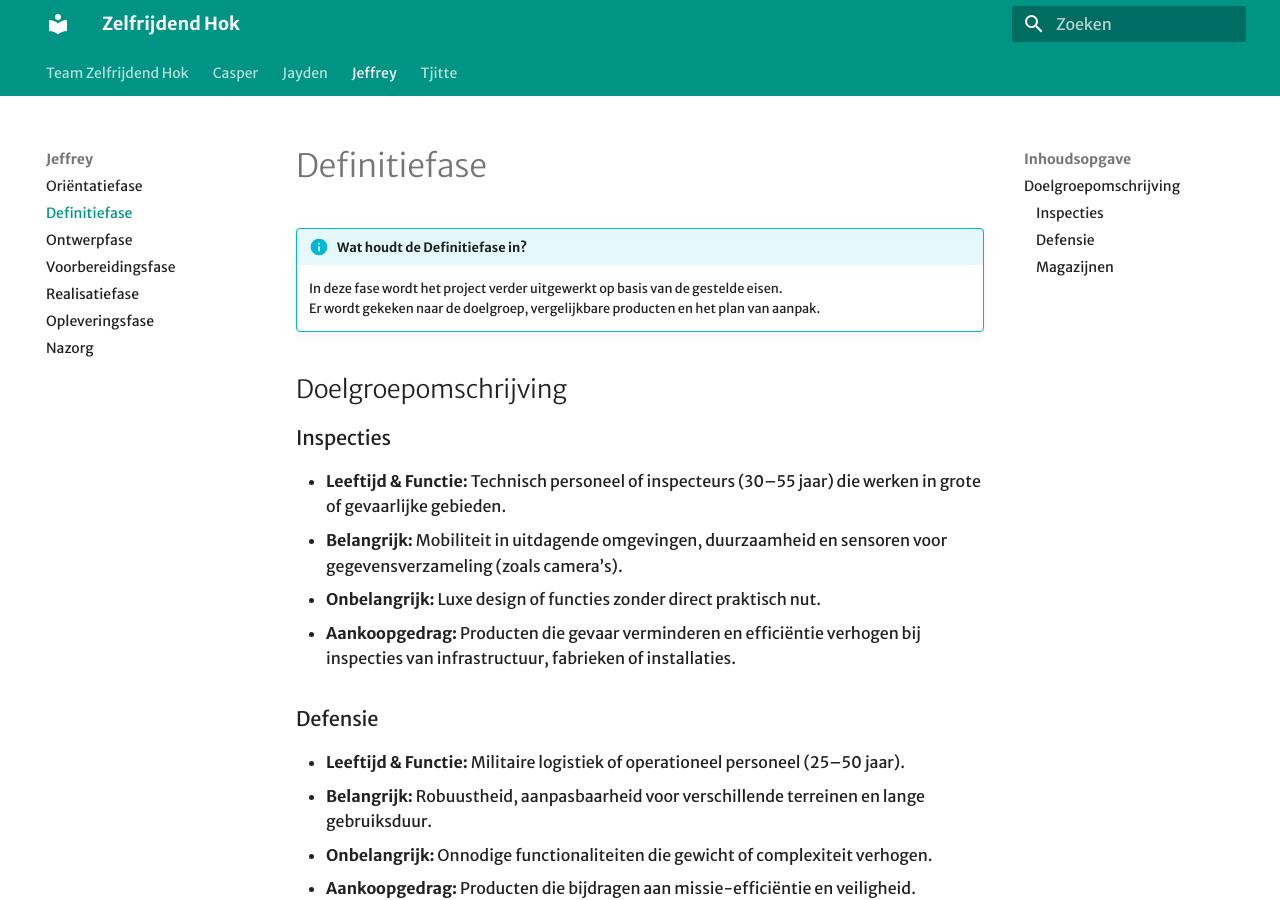
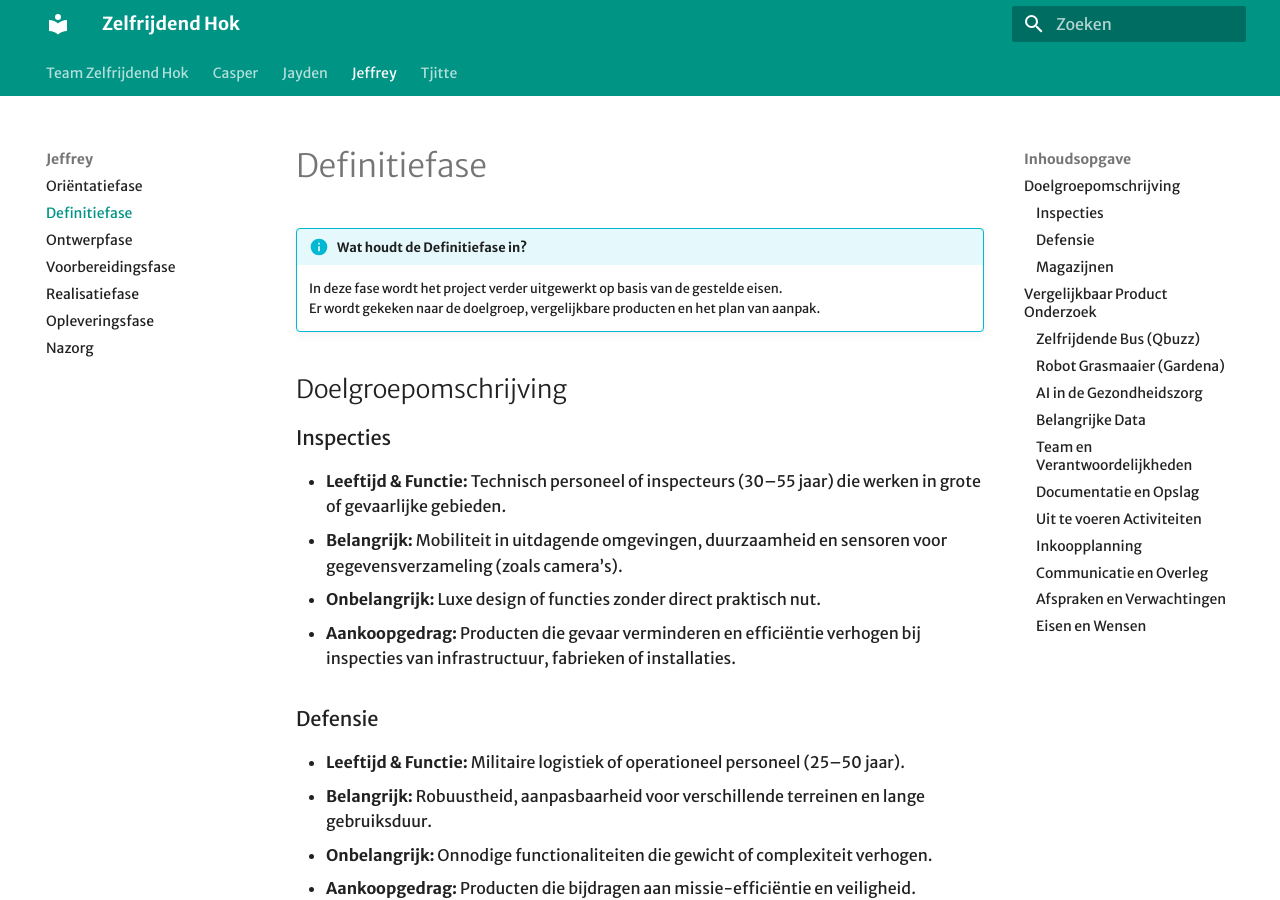
Before and after one commit to Caspertjuh/zelfrijdendekar, an MkDocs documentation site: the page built from docs/Jeffrey/2 Defenitiefase.md, in a window 1280 px wide and 900 px high. Built offline with MkDocs 1.6.1 and Material for MkDocs 9.7.7, drawn with Linux system fonts in a browser that asks for light colours; some web fonts are replaced.

Commit message:
Nieuwe push

```diff
--- a/docs/Jeffrey/2 Defenitiefase.md
+++ b/docs/Jeffrey/2 Defenitiefase.md
@@ -26,7 +26,7 @@
 
 ---
 
-# Vergelijkbaar Product Onderzoek
+## Vergelijkbaar Product Onderzoek
 
 ### Zelfrijdende Bus (Qbuzz)
 Dit is een product van vervoersmaatschappij Qbuzz en maakt gebruik van autonome technieken.
```
Also changed, not shown: docs/Jayden/2 Defenitiefase.md (+1 -1 lines), docs/Tjitte/2 Defenitiefase.md (+1 -1 lines).
